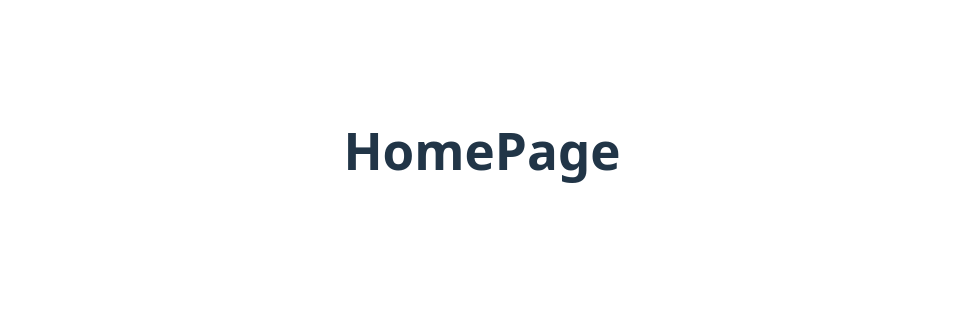
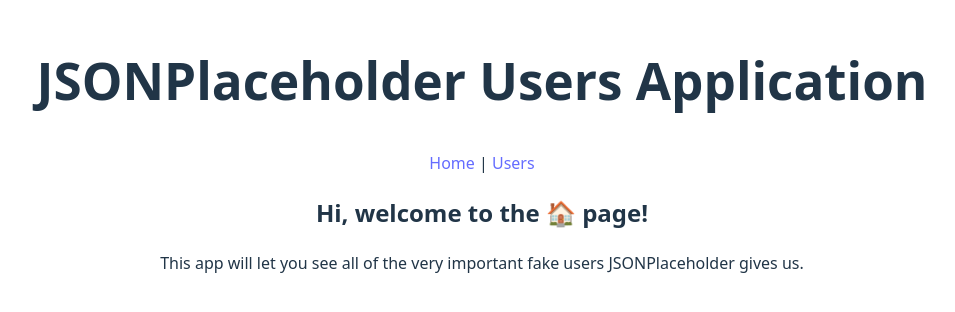
Before and after one commit to DhanushkaChandimal/SPAs-Axios-and-React-Routing, a React (Vite) app: page / in a window 1280 px wide. Shown: the part 250-562 px from the top of the page, without its empty margins (158-1113 px from the left). Built offline with nearby package versions, Linux system fonts and the light colour scheme.

Commit message:
Implemented navigatio bar

```diff
--- a/src/App.jsx
+++ b/src/App.jsx
@@ -6,11 +6,13 @@
 import HomePage from './components/HomePage';
 import Users from './components/Users';
 import UserTodos from './components/UserTodos';
+import NavBar from './components/NavBar';
 
 function App() {
 
   return (
     <>
+      <NavBar />
       <Routes>
         <Route path="/" element={<HomePage />} />
         <Route path="/users" element={<Users />} />
--- a/src/components/HomePage.jsx
+++ b/src/components/HomePage.jsx
@@ -1,6 +1,10 @@
-const HomePage = () =>{
+const HomePage = () => {
+    return (
+      <div>
+        <h2>Hi, welcome to the 🏠 page!</h2>
+        <p>This app will let you see all of the very important fake users JSONPlaceholder gives us.</p>
+      </div>
+    );
+  }
 
-    return <h1>HomePage</h1>
-}
-
-export default HomePage;
+  export default HomePage;
--- a/src/components/NavBar.jsx
+++ b/src/components/NavBar.jsx
@@ -1,6 +1,13 @@
-const NavBar = () =>{
+import { Link } from 'react-router-dom';
 
-    return <h1>NavBar</h1>
+const NavBar = () => {
+    return (
+        <nav>
+            <h1>JSONPlaceholder Users Application</h1>
+            <Link to="/">Home</Link> |
+            <Link to="/users"> Users</Link>
+        </nav>
+    );
 }
 
 export default NavBar;
--- a/src/components/UserTodos.jsx
+++ b/src/components/UserTodos.jsx
@@ -2,7 +2,7 @@
 import { useParams } from 'react-router-dom';
 import axios from 'axios';
 
-function UserTodos() {
+const UserTodos = () => {
     const { userId } = useParams();          // Get the userId from URL parameters
     const [todos, setTodos] = useState([]);   // State to store the user's todos
     const [user, setUser] = useState(null);
```
